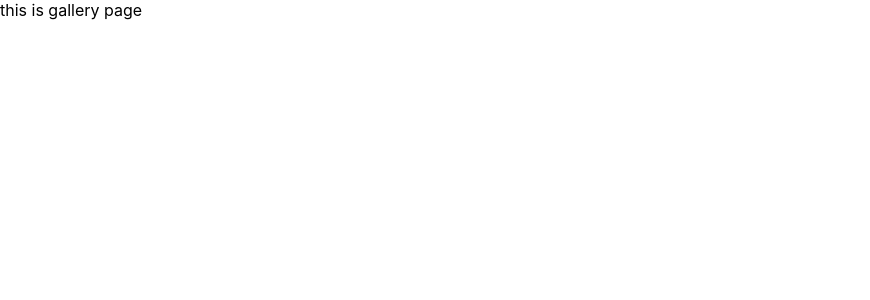
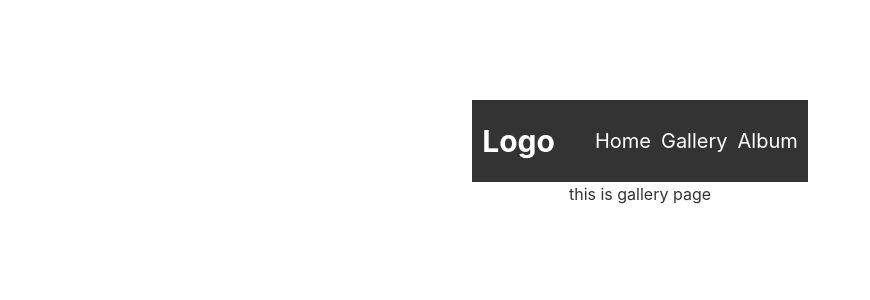
Before and after one commit to angelren1220/tribute-page, a React (Create React App) app in the folder front-end/: page /gallery in a window 1280 px wide. Shown: the top 300 px of the page, without its empty margins (0-870 px from the left). Built offline with nearby package versions, Linux system fonts and the light colour scheme.

Commit message:
add navbar

```diff
--- a/front-end/package.json
+++ b/front-end/package.json
@@ -10,6 +10,7 @@
     "react-dom": "^18.2.0",
     "react-router-dom": "^6.15.0",
     "react-scripts": "5.0.1",
+    "sass": "^1.66.1",
     "web-vitals": "^2.1.4"
   },
   "scripts": {
--- a/front-end/src/App.js
+++ b/front-end/src/App.js
@@ -1,4 +1,4 @@
-// import './App.css';
+import './App.css';
 
 import { BrowserRouter as Router, Routes, Route } from 'react-router-dom';
 import Template from './components/Template';
@@ -10,12 +10,12 @@ function App() {
   return (
     <div className="App">
       <Router>
+        <Template />
           <Routes>
             <Route path='/' element={<Homepage />} />
             <Route path='/gallery' element={<Gallery />} />
             <Route path='/album' element={<Album />} />
           </Routes>
-
       </Router>
     </div>
   );
--- a/front-end/src/components/Navbar.js
+++ b/front-end/src/components/Navbar.js
@@ -1,13 +1,25 @@
+import "../styles/navbar.scss";
 import { Link } from 'react-router-dom';
 
-function Navbar() {
+const Navbar = () => {
   return (
-    <nav className="nav">
-      <h2><a href="/">Home</a></h2>
-      <h2><Link to={'/gallery'} >Gallery</Link></h2>
-      <h2><Link to={'/album'}>Album</Link></h2>
+    <nav className="navbar">
+      <div className="logo">
+        <Link to={"/"}>Logo</Link>
+      </div>
+      <ul className="nav-links">
+        <li>
+          <Link to={"/"}>Home</Link>
+        </li>
+        <li>
+          <Link to={"/gallery"}>Gallery</Link>
+        </li>
+        <li>
+          <Link to={"/album"}>Album</Link>
+        </li>
+      </ul>
     </nav>
   );
-}
+};
 
 export default Navbar;
--- /dev/null
+++ b/front-end/src/styles/navbar.scss
@@ -0,0 +1,33 @@
+/* Navbar.css */
+.navbar {
+  background-color: #333;
+  color: #fff;
+  display: flex;
+  justify-content: space-between;
+  align-items: center;
+  padding: 1rem;
+}
+
+.logo a {
+  color: #fff;
+  text-decoration: none;
+  font-size: 3rem;
+  font-weight: bold;
+}
+
+.nav-links {
+  list-style: none;
+  display: flex;
+  gap: 1rem;
+}
+
+.nav-links li a {
+  color: #fff;
+  text-decoration: none;
+  font-size: 2rem;
+  transition: color 0.3s;
+}
+
+.nav-links li a:hover {
+  color: #f39c12; /* Change color on hover */
+}
```
Also changed, not shown: 1 other file (tests, documents, lock files or other folders).
